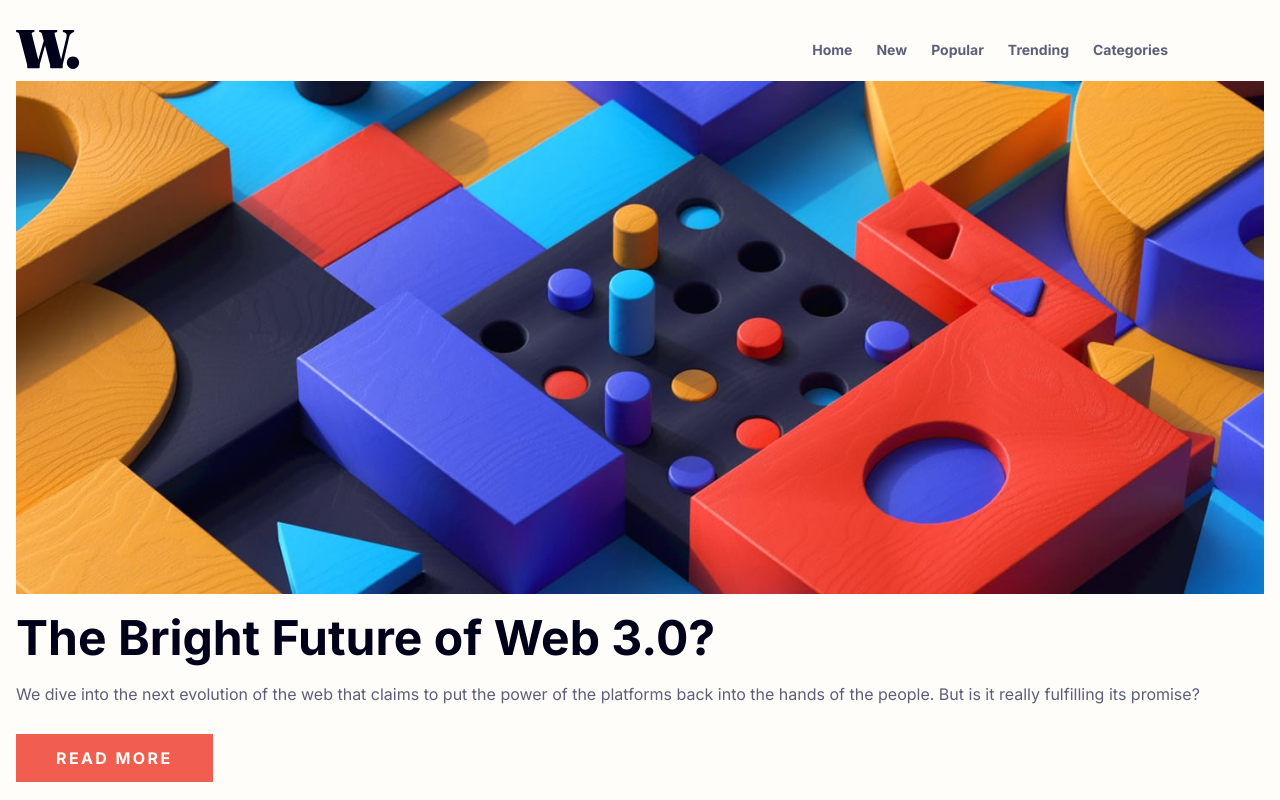
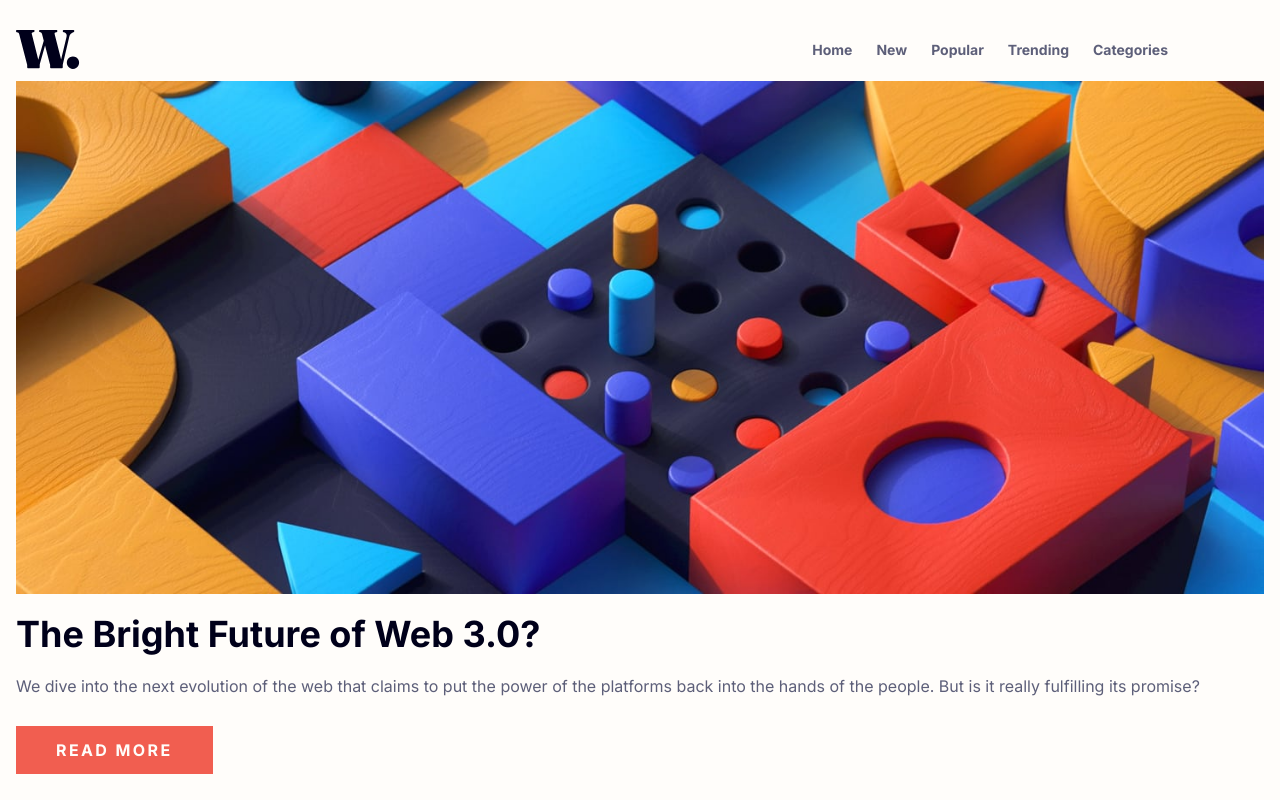
Before and after one commit to Odohofre/news-homepage, a React (Vite) app: page / in a window 1280 px wide. Shown: the top 800 px of the page. Built offline with nearby package versions, Linux system fonts and the light colour scheme.

Commit message:
reduce the heading font-size

```diff
--- a/src/components/Main.jsx
+++ b/src/components/Main.jsx
@@ -22,7 +22,7 @@ export default function Main() {
         </picture>
       </section>
       <section className="mt-5">
-        <h1 className="text-neutral-blue-700 text-5xl font-bold">
+        <h1 className="text-neutral-blue-700 text-4xl font-bold">
           The Bright Future of Web 3.0?
         </h1>
         <div>
```
